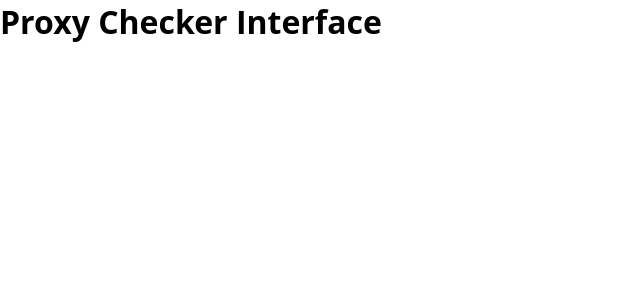
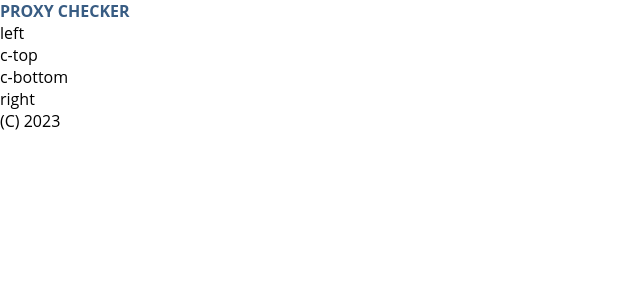
Before and after one commit to asdont/proxychecker-interface, a Vue app: page / in a window 1280 px wide. Shown: the top 300 px of the page, without its empty margins (0-640 px from the left). Built offline with nearby package versions, Linux system fonts and the light colour scheme.

Commit message:
Skeleton.

```diff
--- a/index.html
+++ b/index.html
@@ -4,7 +4,7 @@
     <meta charset="UTF-8">
     <link rel="icon" href="/favicon.ico">
     <meta name="viewport" content="width=device-width, initial-scale=1.0">
-    <title>Vite App</title>
+    <title>Proxy Checker</title>
   </head>
   <body>
     <div id="app"></div>
--- a/src/App.vue
+++ b/src/App.vue
@@ -2,13 +2,16 @@
 </script>
 
 <template>
-  <main>
-    <h1>Proxy Checker Interface</h1>
-  </main>
+  <header>
+    <div id="title">PROXY CHECKER</div>
+  </header>
+    <div id="left">left</div>
+    <div id="center-top">c-top</div>
+    <div id="center-bottom">c-bottom</div>
+    <div id="right">right</div>
+  <footer>(C) 2023</footer>
 </template>
 
 <style scoped>
-@media (min-width: 1024px) {
 
-}
 </style>
--- a/src/assets/base.css
+++ b/src/assets/base.css
@@ -0,0 +1,4 @@
+#title {
+    font-weight: bold;
+    color: #385c83;
+}
```
